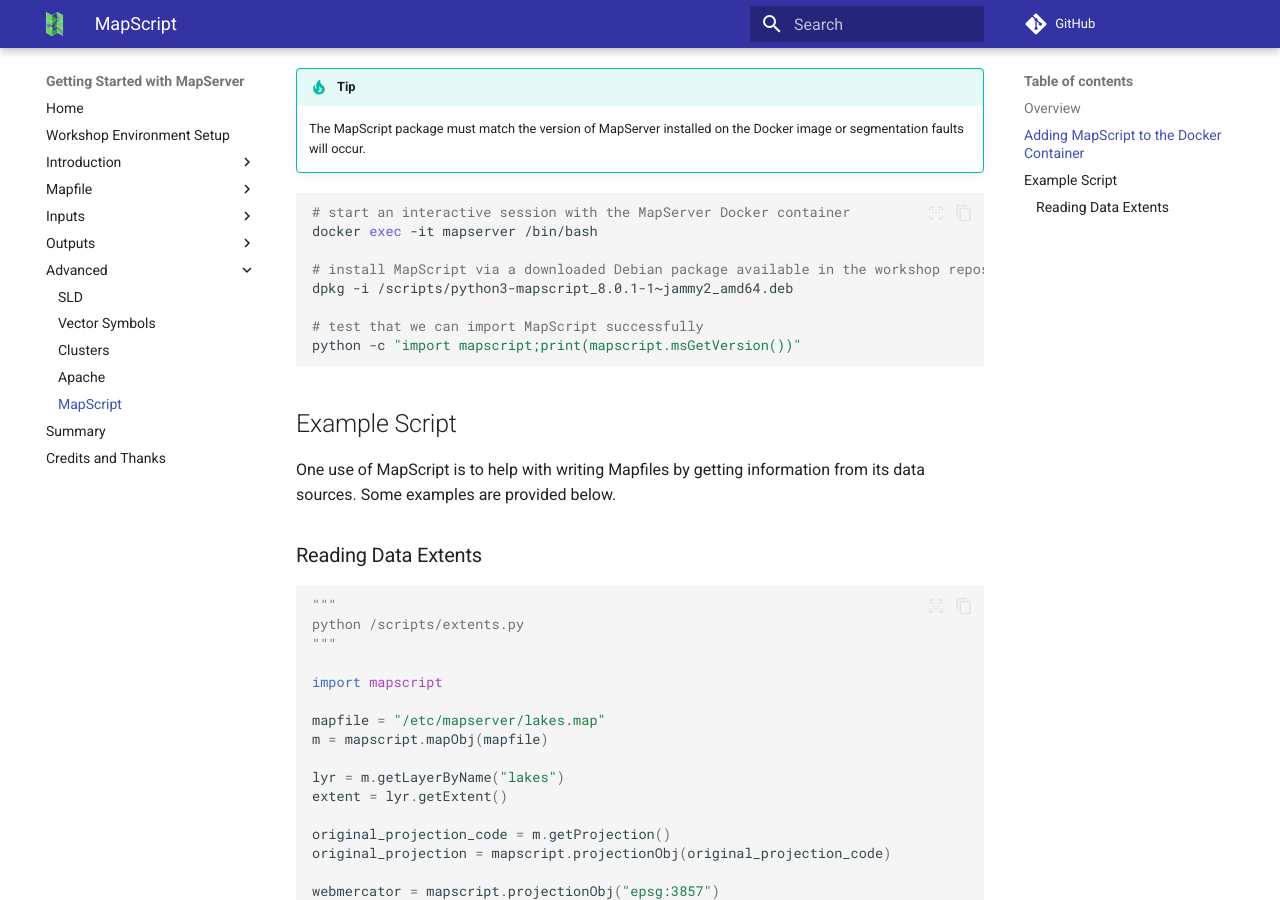
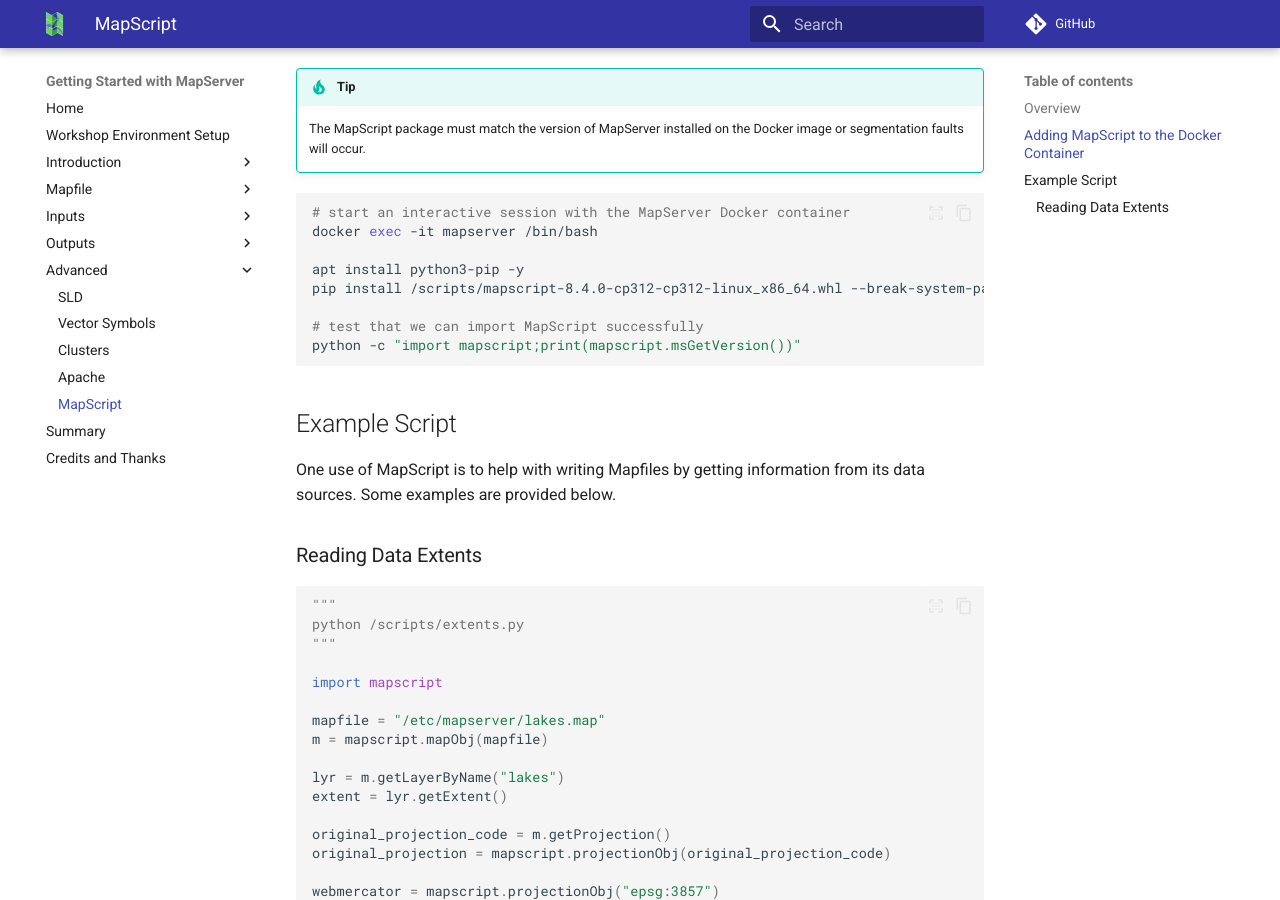
Before and after one commit to geographika/getting-started-with-mapserver, an MkDocs documentation site: the page built from workshop/content/docs/advanced/mapscript.md, in a window 1280 px wide and 900 px high, scrolled down 525 px. Built offline with MkDocs 1.6.1 and Material for MkDocs 9.7.7, drawn with Linux system fonts in a browser that asks for light colours; comment, search, counter and statistics services are not loaded.

Commit message:
Update MapScript to 8.4 and add Wheel

```diff
--- a/workshop/content/docs/advanced/mapscript.md
+++ b/workshop/content/docs/advanced/mapscript.md
@@ -23,8 +23,8 @@ MapScript is not installed on the MapServer Docker image by default, but it can
 # start an interactive session with the MapServer Docker container
 docker exec -it mapserver /bin/bash
 
-# install MapScript via a downloaded Debian package available in the workshop repository
-dpkg -i /scripts/python3-mapscript_8.0.1-1~jammy2_amd64.deb
+apt install python3-pip -y
+pip install /scripts/mapscript-8.4.0-cp312-cp312-linux_x86_64.whl --break-system-packages
 
 # test that we can import MapScript successfully
 python -c "import mapscript;print(mapscript.msGetVersion())"
```
Also changed, not shown: 1 other file.
